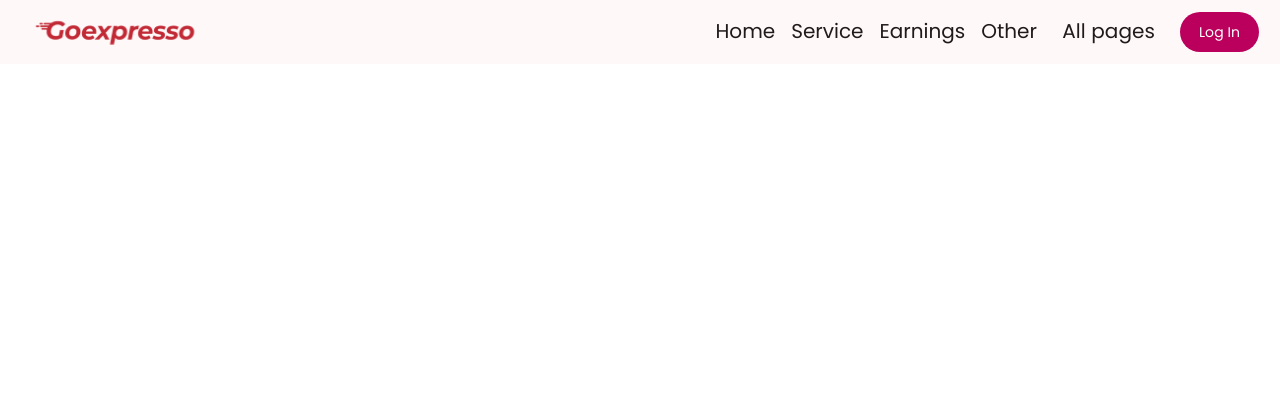
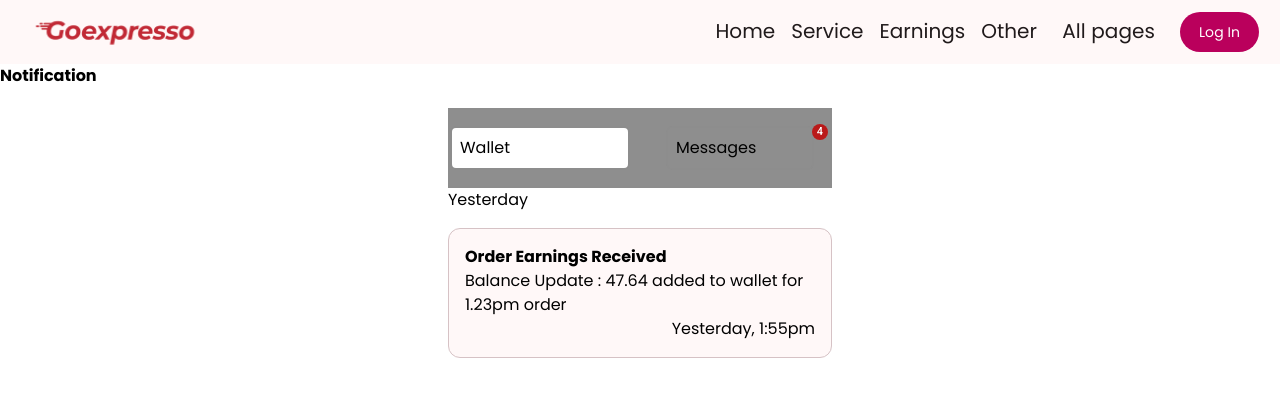
Before and after one commit to akashsinghdhakad/goexpresso_web, an Angular app: page /notification in a window 1280 px wide. Before the commit this address led to /. Shown: the top 396 px of the page. Built offline with nearby package versions, Linux system fonts and the light colour scheme.

Commit message:
notification page completed

```diff
--- a/src/app/app.routes.ts
+++ b/src/app/app.routes.ts
@@ -11,6 +11,7 @@ import { ChooseParcelWeightComponent } from './components/parcel-pages-comp/choo
 import { ChoosePackageContentComponent } from './components/parcel-pages-comp/choose-package-content/choose-package-content.component';
 import { PackageValueComponent } from './components/parcel-pages-comp/package-value/package-value.component';
 import { OtpPageComponent } from './pages/otp-page/otp-page.component';
+import { NotificationPageComponent } from './pages/traveller/notification-page/notification-page.component';
 
 export const routes: Routes = [
     { path: '', component: HomePageComponent },
@@ -25,4 +26,5 @@ export const routes: Routes = [
     { path: 'choose-parcel-weight', component: ChooseParcelWeightComponent },
     { path: 'choose-package-content', component: ChoosePackageContentComponent },
     { path: 'package-value', component: PackageValueComponent },
+    { path: 'notification', component: NotificationPageComponent },
  ];
--- a/src/app/components/mat-comp/menu-main/menu-main.component.html
+++ b/src/app/components/mat-comp/menu-main/menu-main.component.html
@@ -6,4 +6,5 @@
   <a mat-menu-item routerLink="add-drop-address">Add Drop Address</a>
   <a mat-menu-item routerLink="select-packaging">Parcel Page Comp</a>
   <a mat-menu-item routerLink="verify-otp">Verify OTP</a>
+  <a mat-menu-item routerLink="notification">Notification</a>
 </mat-menu>
--- /dev/null
+++ b/src/app/pages/traveller/notification-page/notification-page.component.css
@@ -0,0 +1,9 @@
+:host {
+    display: flex;
+    flex-direction: column;
+    align-items: flex-start;
+  }
+
+  .demo-section + .demo-section {
+    margin-top: 16px;
+  }
--- /dev/null
+++ b/src/app/pages/traveller/notification-page/notification-page.component.html
@@ -0,0 +1,19 @@
+<h1 class="mb-5 font-bold">Notification</h1>
+<div class="container block max-w-sm mx-auto min-h-full">
+    <div class="grid gap-5 md:grid-cols-2 lg:grid-cols-2 py-4 border-2 bg-gray-100">
+        <div class="block m-auto w-full max-w-sm bg-white border-2 p-2 rounded-md">
+            Wallet
+        </div>
+        <div class="block  bg-gray-100 p-2  border-2 rounded-md mx-4 demo-section" matBadge="4" matBadgeOverlap="false">
+            Messages
+        </div>
+    </div>
+    <h1 class="mb-4">Yesterday</h1>
+    <mat-card appearance="outlined">
+        <mat-card-content>
+            <h1 class="font-bold">Order Earnings Received</h1>
+            <p>Balance Update : 47.64 added to wallet for 1.23pm order</p>
+            <p class="float-end">Yesterday, 1:55pm</p>
+        </mat-card-content>
+    </mat-card>
+</div>
--- /dev/null
+++ b/src/app/pages/traveller/notification-page/notification-page.component.ts
@@ -0,0 +1,21 @@
+import { ChangeDetectionStrategy,Component } from '@angular/core';
+import {MatIconModule} from '@angular/material/icon';
+import {MatButtonModule} from '@angular/material/button';
+import {MatBadgeModule} from '@angular/material/badge';
+import {MatCardModule} from '@angular/material/card';
+
+
+@Component({
+  selector: 'app-notification-page',
+  imports: [MatBadgeModule, MatButtonModule, MatIconModule,MatCardModule],
+  templateUrl: './notification-page.component.html',
+  styleUrl: './notification-page.component.css',
+  changeDetection: ChangeDetectionStrategy.OnPush
+})
+export class NotificationPageComponent {
+  hidden = false;
+
+  toggleBadgeVisibility() {
+    this.hidden = !this.hidden;
+  }
+}
```
Also changed, not shown: 1 other file (tests, documents, lock files or other folders).
